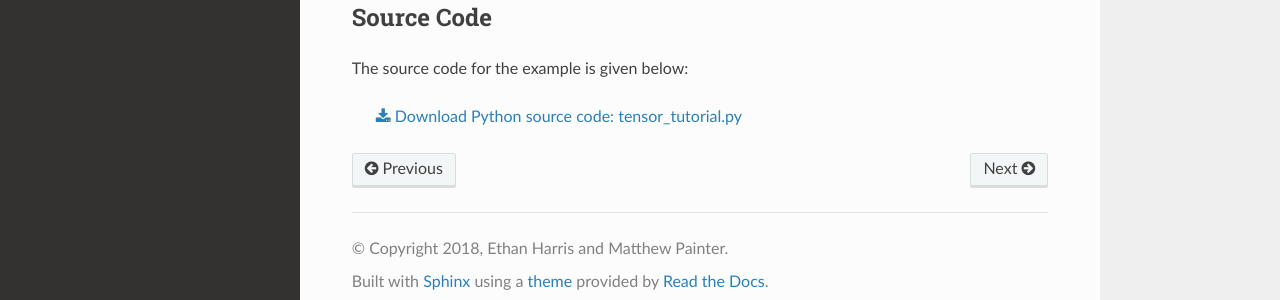
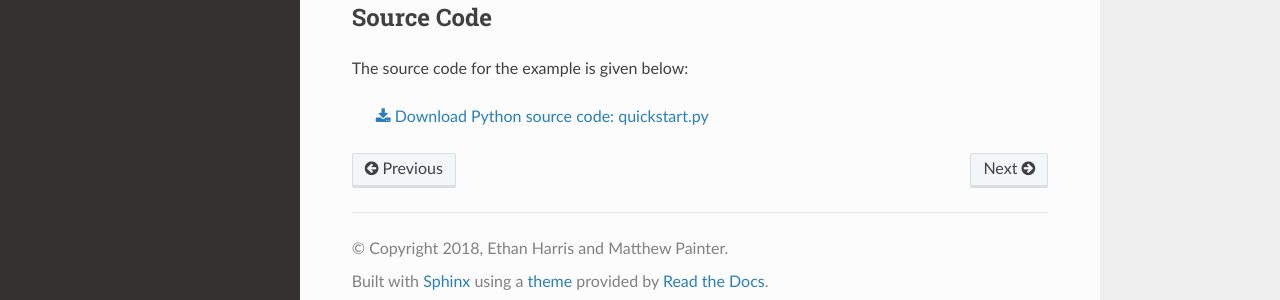
Before and after one commit to pytorchbearer/torchbearer, a Sphinx documentation site: the page built from docs/examples/quickstart.rst, in a window 1280 px wide and 900 px high, scrolled down 620 px. Shown: the part 582-882 px from the top of the window. Built offline with Sphinx 7.4.7 and the Read the Docs theme 2.0.0, drawn with Linux system fonts in a browser that asks for light colours.

Commit message:
Formatting

```diff
--- a/docs/examples/quickstart.rst
+++ b/docs/examples/quickstart.rst
@@ -53,4 +53,4 @@ Source Code
 
 The source code for the example is given below:
 
- :download:`Download Python source code: tensor_tutorial.py </_static/codes/quickstart.py>`
+ :download:`Download Python source code: quickstart.py </_static/codes/quickstart.py>`
```
